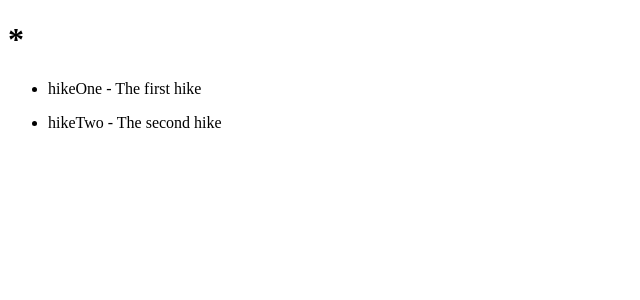
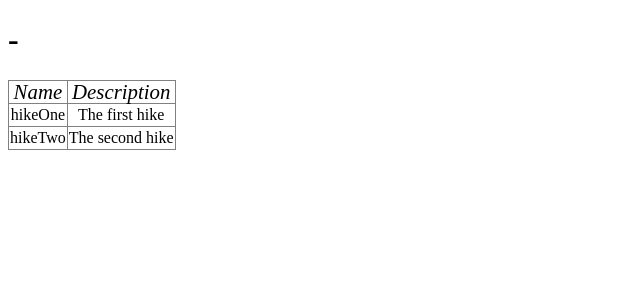
Before and after one commit to mgafsia/spAng, an Angular app in the folder spAng-web/src/main/spAng-web/: page / in a window 1280 px wide. Shown: the top 300 px of the page, without its empty margins (0-640 px from the left). Built offline with nearby package versions, Linux system fonts and the light colour scheme.

Commit message:
spang : Display hike list in table. OK

```diff
--- a/spAng-web/src/main/spAng-web/src/app/app.component.html
+++ b/spAng-web/src/main/spAng-web/src/app/app.component.html
@@ -2,9 +2,15 @@
   {{title}}
  </h1>
 
-
-<ul>
-  <li *ngFor='let hike of hikes'>
-        <p>{{hike.name}} - {{hike.description}}
-  </li>
-</ul>
+<div>
+<table rules="all" frame="box" style="text-align:center; line-height:20px;">
+  <tr style="font-style: italic; font-size: 130%">
+      <td>Name</td>
+      <td>Description</td>
+  </tr>
+  <tr style="height:20px;" *ngFor='let hike of hikes'>
+        <td>{{hike.name}} </td>
+        <td>{{hike.description}}</td>
+  </tr>
+</table>
+</div>
--- a/spAng-web/src/main/spAng-web/src/app/app.component.ts
+++ b/spAng-web/src/main/spAng-web/src/app/app.component.ts
@@ -8,7 +8,7 @@ import {Hike} from "../hike/Hike";
   styleUrls: ['./app.component.css']
 })
 export class AppComponent {
-  title : string = "*";
+  title : string = "-";
   hikes  : Hike[];
 
   constructor(private _hikeService: HikeService) {
```
